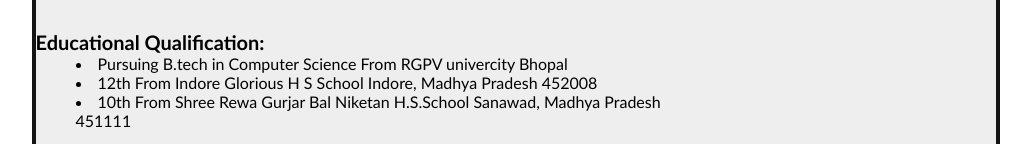
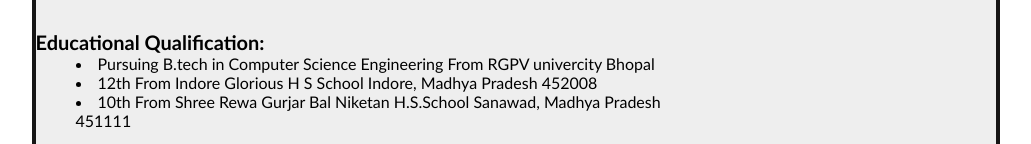
Before and after one commit to sawan339/sawan339.github.io, a plain HTML site: page index.html in a window 1280 px wide. Shown: the part 821-965 px from the top of the page, without its empty margins (126-1157 px from the left). Drawn offline with Linux system fonts and the light colour scheme.

Commit message:
Update index.html

```diff
--- a/index.html
+++ b/index.html
@@ -86,7 +86,7 @@
         <dt>Educational Qualification:</dt>
         <dd>
         <section class="Educational">
-            <li>Pursuing B.tech in Computer Science From RGPV univercity Bhopal </li>
+            <li>Pursuing B.tech in Computer Science Engineering From RGPV univercity Bhopal </li>
             <li>12th From Indore Glorious H S School Indore, Madhya Pradesh 452008 </li>
             <li>10th From Shree Rewa Gurjar Bal Niketan H.S.School Sanawad, Madhya Pradesh 451111</li>
         </section>
```
